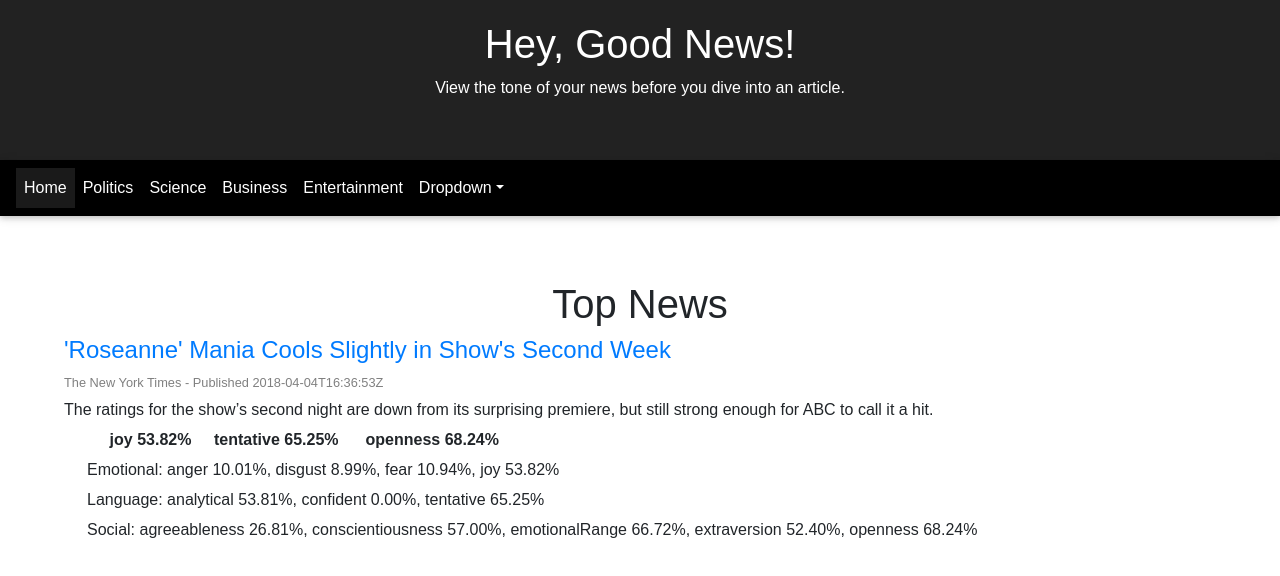
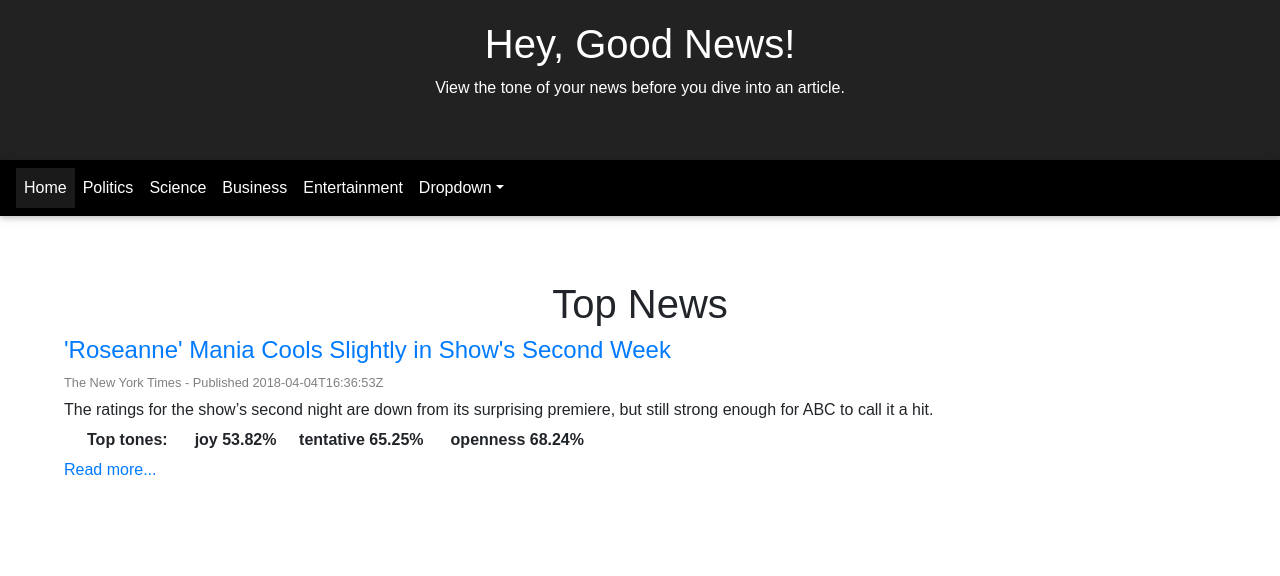
Before and after one commit to annestarley/Hey-Good-News-frontend-, a React (Create React App) app: page / in a window 1280 px wide. Shown: the top 576 px of the page. Built offline with nearby package versions, Linux system fonts and the light colour scheme.

Commit message:
basic outline for tones and article

```diff
--- a/src/App.css
+++ b/src/App.css
@@ -47,8 +47,22 @@
 
 .top-tones {
   display: inline-block;
-  margin-left: 2%;
+  margin-right: 2%;
   font-weight: bold;
+}
+
+#read-more-toggle {
+  margin-top: -10px;
+  margin-right: 2%;
+  /* margin-bottom: 10px; */
+}
+
+#other-tones {
+  margin-top: 10px;
+}
+
+#other-tones p {
+  font-size: .8em;
 }
 
 @keyframes App-logo-spin {
--- a/src/components/news/Article.js
+++ b/src/components/news/Article.js
@@ -1,4 +1,5 @@
 import React from 'react'
+import MoreTonesToggle from './MoreTonesToggle'
 
 const Article = () => {
   return (
@@ -7,10 +8,10 @@ const Article = () => {
       <p className="source-time">The New York Times - Published 2018-04-04T16:36:53Z</p>
       <p className="description">The ratings for the show’s second night are down from its surprising premiere, but still strong enough for ABC to call it a hit.</p>
       <div className="tones">
-        <p><span className="top-tones">joy 53.82% </span><span className="top-tones">tentative 65.25%</span> <span className="top-tones">openness 68.24%</span></p>
-        <p><strong>Emotional:</strong> anger 10.01%, disgust 8.99%, fear 10.94%, joy 53.82%</p>
-        <p><strong>Language:</strong> analytical 53.81%, confident 0.00%, tentative 65.25%</p>
-        <p><strong>Social:</strong> agreeableness 26.81%, conscientiousness 57.00%, emotionalRange 66.72%, extraversion 52.40%, openness 68.24%</p>
+        <p><span className="top-tones">Top tones:</span> <span className="top-tones">joy 53.82% </span><span className="top-tones">tentative 65.25%</span> <span className="top-tones">openness 68.24%</span></p>
+        <div id="read-more-toggle">
+          <MoreTonesToggle />
+        </div>
       </div>
 
       <br></br>
--- /dev/null
+++ b/src/components/news/MoreTonesToggle.js
@@ -0,0 +1,35 @@
+import React, { Component } from 'react';
+import { Collapse } from 'mdbreact';
+
+class MoreTonesToggle extends Component {
+  constructor(props) {
+    super(props);
+    this.toggle = this.toggle.bind(this);
+
+    this.state = {
+      collapse: false,
+    };
+  }
+
+  toggle() {
+    this.setState({ collapse: !this.state.collapse });
+  }
+
+  render() {
+    return (
+      <div>
+        <div>
+          <a href="#" onClick={this.toggle}>Read more...</a>
+          <Collapse isOpen={this.state.collapse}>
+            <div>
+              <p id="other-tones"><strong>Emotional:</strong> anger 10.01%, disgust 8.99%, fear 10.94%, joy 53.82%</p>
+              <p><strong>Language:</strong> analytical 53.81%, confident 0.00%, tentative 65.25%</p>
+              <p><strong>Social:</strong> agreeableness 26.81%, conscientiousness 57.00%, emotionalRange 66.72%, extraversion 52.40%, openness 68.24%</p>
+            </div>
+          </Collapse>
+        </div>
+      </div>
+    );
+  }
+}
+export default MoreTonesToggle;
```
